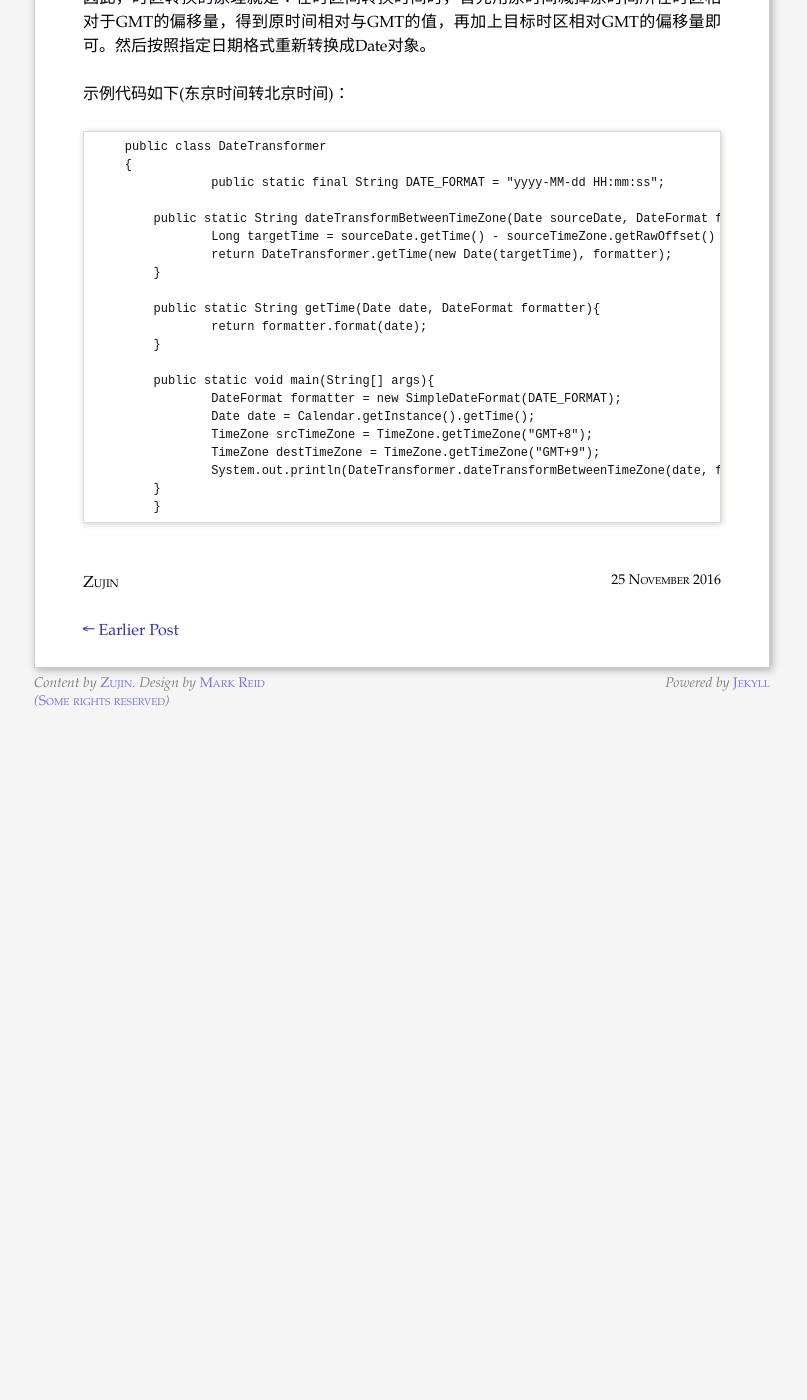
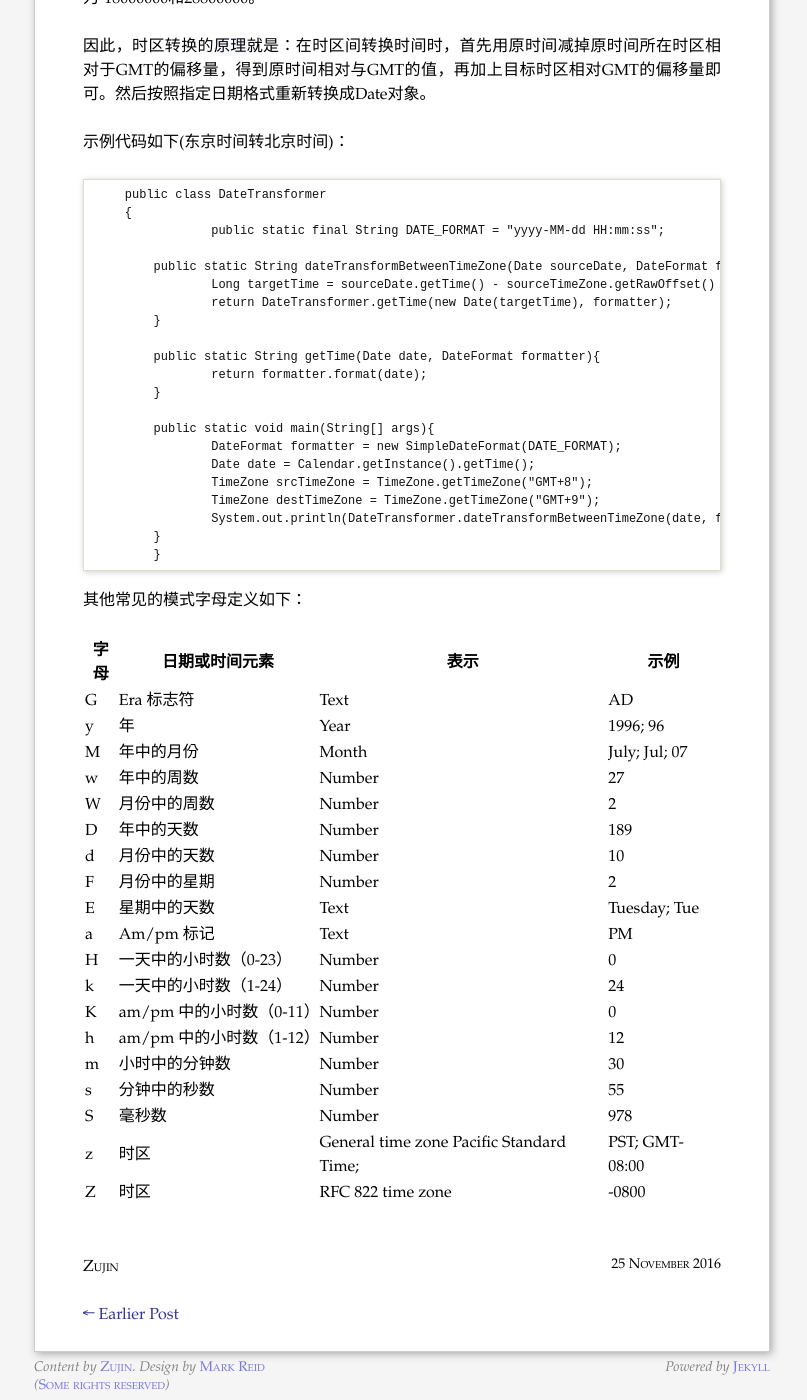
Before and after one commit to yuzujin/yuzujin.github.com, a Jekyll site: the page built from _posts/2016-11-25-java.md, in a window 1280 px wide and 1400 px high, scrolled down 1822 px. Shown: the whole window, without its empty margins (238-1045 px from the left). Built offline with Jekyll 4.4.1, drawn with Linux system fonts in a browser that asks for light colours; before the commit the page ends 2538 px from its top, so only the background shows below that; some of the changed text lies outside the part shown.

Commit message:
add new post 2016-11-25-java

````diff
--- a/_posts/2016-11-25-java.md
+++ b/_posts/2016-11-25-java.md
@@ -51,6 +51,7 @@ Calendar的getInstance()方法有参数为TimeZone和Locale的重载，可以使
 > 为了克服时间上的混乱，1884年在华盛顿召开的一次国际经度会议（又称国际子午线会议[1]）上，规定将全球划分为24个时区（东、西各12个时区）。规定英国（格林尼治天文台旧址）为中时区（零时区）、东1-12区，西1-12区。每个时区横跨经度15度，时间正好是1小时。最后的东、西第12区各跨经度7.5度，以东、西经180度为界。每个时区的中央经线上的时间就是这个时区内统一采用的时间，称为区时，相邻两个时区的时间相差1小时。例如，中国东8区的时间总比泰国东7区的时间早1小时，而比日本东9区的时间迟1小时。因此，出国旅行的人，必须随时调整自己的手表，才能和当地时间相一致。凡向西走，每过一个时区，就要把表拨慢1小时（比如2点拨到1点）；凡向东走，每过一个时区，就要把表拨快1小时（比如1点拨到2点）。并且规定英国（格林尼治天文台旧址）为本初子午线，即零度经线。
 
 GMT 0:00 格林尼治标准时间
+
 UTC +00:00 校准的全球时间
 
 > GMT时间：即格林威治平时（Greenwich Mean Time）。平太阳时是与视太阳时对应的，由于地球轨道非圆形，运行速度岁地球与太阳距离改变而出现变化，因此视太阳时欠缺均匀性。为了纠正这种不均匀性，天文学家计算地球非圆形轨迹与极轴倾斜对视太阳时的效应。平太阳时就是指经修订之后的视太阳时。在格林威治子午线上的平太阳时称为世界时（UTC），又叫格林威治平时（GMT）。
@@ -85,3 +86,28 @@ TimeZone.getRawOffset()方法可以用来得到当前时区的标准时间到GMT
     	}
 	}
 ```
+
+其他常见的模式字母定义如下：
+
+
+|字母 |  日期或时间元素 | 表示 | 示例|
+| -- | --------      | --- | --- |
+|G	 |Era 标志符|	Text |	AD |
+|y	|年	|Year	|1996; 96|
+|M	|年中的月份|	Month|	July; Jul; 07|
+|w	|年中的周数 |	Number|	27|
+|W	|月份中的周数	|Number|	2|
+|D	|年中的天数	|Number	|189|
+|d	|月份中的天数	|Number	|10|
+|F	|月份中的星期	|Number	|2|
+|E	|星期中的天数	|Text	|Tuesday; Tue|
+|a	|Am/pm 标记	|Text	|PM|
+|H	|一天中的小时数（0-23）|	Number|	0|
+|k	|一天中的小时数（1-24）|	Number|	24|
+|K	|am/pm 中的小时数（0-11）|	Number|	0|
+|h	|am/pm 中的小时数（1-12）|	Number|	12|
+|m	|小时中的分钟数	|Number	|30|
+|s	|分钟中的秒数	| Number|	55|
+|S	|毫秒数|	Number|	978|
+|z	|时区	|General time zone	Pacific Standard Time;| PST; GMT-08:00|
+|Z	|时区	|RFC 822 time zone|	-0800|
````
